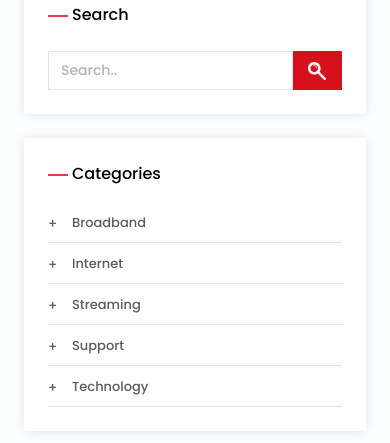
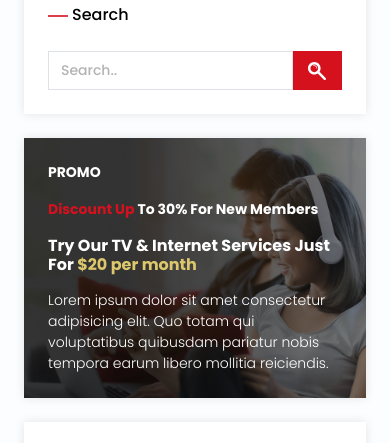
Before and after one commit to jitendrakumar0/img-service-provider, a plain HTML site: page support_categories.html in a window 390 px wide. Shown: the part 1870-2313 px from the top of the page. Drawn offline with Linux system fonts and the light colour scheme.

Commit message:
changes by ajay

```diff
--- a/support_categories.html
+++ b/support_categories.html
@@ -398,23 +398,16 @@
                                 </div>
                             </div>
                         </div>
-                        <div class="col-12" data-aos="fade-right" data-aos-duration="1000">
+                        <div class="col-12 d-lg-block d-none" data-aos="fade-right" data-aos-duration="1000">
                             <div class="card border-0 rounded-0 bg-white">
                                 <div class="card-body p-4">
                                     <div class="card-text mb-3 position-relative fs-20 text-black sideBarheading ps-4">Categories</div>
-                                    <ul class="mb-0 caregorie list-unstyled d-lg-block d-none" id="pills-tab" role="tablist">
+                                    <ul class="mb-0 caregorie list-unstyled" id="pills-tab" role="tablist">
                                         <li class="py-2 nav-item" role="presentation"><a href="javascript:;" class="nav-link  text-decoration-none text-muted position-relative ps-4 caregorieLink fs-14 fw-normal" id="pills-home-tab" data-bs-toggle="pill" data-bs-target="#pills-home" type="button" role="tab" aria-controls="pills-home" aria-selected="false">Broadband</a></li>
                                         <li class="py-2 nav-item" role="presentation"><a href="javascript:;" class="nav-link text-decoration-none text-muted position-relative ps-4 caregorieLink fs-14 fw-normal" id="pills-profile-tab" data-bs-toggle="pill" data-bs-target="#pills-profile" type="button" role="tab" aria-controls="pills-profile" aria-selected="false">Internet</a></li>
                                         <li class="py-2 nav-item" role="presentation"><a href="javascript:;" class="nav-link text-decoration-none text-muted position-relative ps-4 caregorieLink fs-14 fw-normal" id="pills-contact-tab" data-bs-toggle="pill" data-bs-target="#pills-contact" type="button" role="tab" aria-controls="pills-contact" aria-selected="false">Streaming</a></li>
                                         <li class="py-2 nav-item" role="presentation"><a href="javascript:;" class="nav-link active text-decoration-none text-muted position-relative ps-4 caregorieLink fs-14 fw-normal" id="pills-disabled-tab" data-bs-toggle="pill" data-bs-target="#pills-disabled" type="button" role="tab" aria-controls="pills-disabled" aria-selected="true">Support</a></li>
                                         <li class="py-2 nav-item" role="presentation"><a href="javascript:;" class="nav-link text-decoration-none text-muted position-relative ps-4 caregorieLink fs-14 fw-normal" id="pills-disabled1-tab" data-bs-toggle="pill" data-bs-target="#pills-disabled1" type="button" role="tab" aria-controls="pills-disabled1" aria-selected="false">Technology</a></li>
-                                    </ul>
-                                    <ul class="mb-0 caregorie list-unstyled d-lg-none">
-                                        <li class="py-2"><a href="javascript:;" class="text-decoration-none text-muted position-relative ps-4 caregorieLink fs-14 fw-normal">Broadband</a></li>
-                                        <li class="py-2"><a href="javascript:;" class="text-decoration-none text-muted position-relative ps-4 caregorieLink fs-14 fw-normal">Internet</a></li>
-                                        <li class="py-2"><a href="javascript:;" class="text-decoration-none text-muted position-relative ps-4 caregorieLink fs-14 fw-normal">Streaming</a></li>
-                                        <li class="py-2"><a href="javascript:;" class="text-decoration-none text-muted position-relative ps-4 caregorieLink fs-14 fw-normal">Support</a></li>
-                                        <li class="py-2"><a href="javascript:;" class="text-decoration-none text-muted position-relative ps-4 caregorieLink fs-14 fw-normal">Technology</a></li>
                                     </ul>
                                 </div>
                             </div>
@@ -486,7 +479,7 @@
                         </div>
                         <div class="col-12" data-aos="fade-right" data-aos-duration="1000">
                             <div class="card border-0 rounded-0 bg-white">
-                                <div class="contactImg overflow-hidden blogMainImage position-relative"><img src="assets/img/package/contectBg.jpg" alt="" class="w-100"></div>
+                                <div class="contactImg overflow-hidden blogMainImage position-relative"><img src="assets/img/package/contectUs.png" alt="" class="w-100"></div>
                                 <div class="card-body p-4">
                                     <div class="card-text mb-4 position-relative fs-20 text-black sideBarheading ps-4">Contact-info</div>
                                     <div class="row mx-0 mb-4 contactBlog">
```
Also changed, not shown: blog.html (+1 -1 lines), blogs.html (+1 -1 lines), broadband_categories.html (+3 -10 lines), internet_categories.html (+3 -10 lines), singal-post.html (+1 -1 lines), streaming_categories.html (+3 -10 lines), technology_categories.html (+3 -10 lines), assets/img/package/contectUs.png (added).
